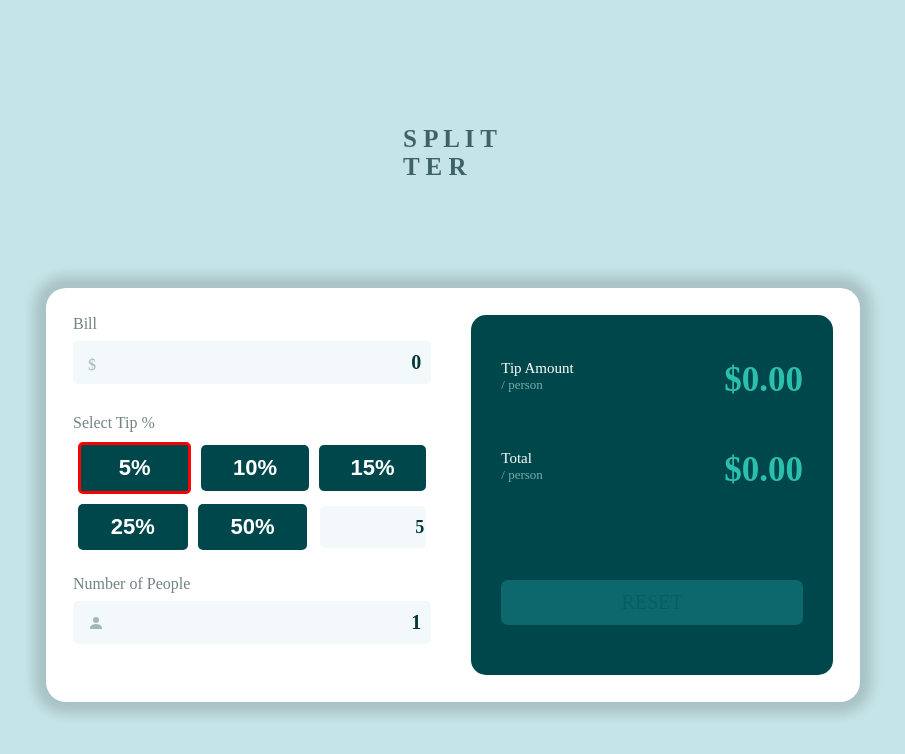
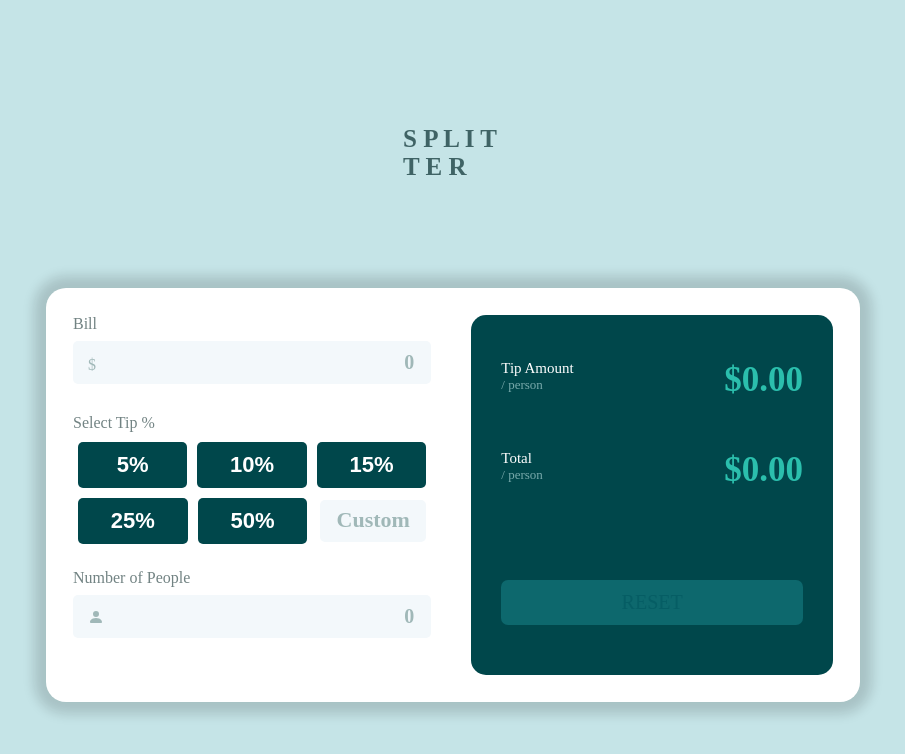
Before and after one commit to BRYANSFM/PAGOS-PROPINAS, a React (Create React App) app: page / in a window 1280 px wide. Shown: the top 754 px of the page, without its empty margins (187-1092 px from the left). Built offline with nearby package versions, Linux system fonts and the light colour scheme; the HTML template or start-up script is replaced by a standard one; a web font is replaced by a local one.

Commit message:
Bryan cambios

```diff
--- a/src/App.js
+++ b/src/App.js
@@ -9,16 +9,17 @@ import { useState } from "react";
 const formatNumber = (number) => parseFloat(number.toFixed(2))
 
 function App() {
-  const [bill, setBill] = useState(0);
-  const [selectedTip, setSelectedTip] = useState(5);
-  const [numberPeople, setNumberPeople] = useState(1);
+  const [bill, setBill] = useState('');
+  const [selectedTip, setSelectedTip] = useState('');
+  const [numberPeople, setNumberPeople] = useState('');
+
   const tip = bill ? formatNumber(bill * (selectedTip / 100)) : 0;
   const tipDividedByPerson = tip && numberPeople ? formatNumber(tip / numberPeople) : 0;
 
   function reset() {
-    setBill(0);
-    setSelectedTip(5);
-    setNumberPeople(0);
+    setBill('');
+    setSelectedTip('');
+    setNumberPeople('');
   }
 
   console.log({ selectedTip })
@@ -84,7 +85,7 @@ function App() {
               validacion_icono={true}
               onChange={(e) => setNumberPeople(parseInt(e.currentTarget.value))}
               ValorValue={numberPeople}
-              // labelError={CantidadPersonas > 0 || !CantidadPersonas ? "" : "Can't be zero"}
+              // labelError={numberPeople > 0 || !numberPeople ? "" : "Can't be zero"}
               identificadorInput={true}
 
             />
@@ -94,9 +95,7 @@ function App() {
           <ValoresCalcular
             nombre_de_pago="Tip Amount"
             // MontoPagar={CantidadPersonas >0 ? PorcientoPersona : 0}
-            MontoPagar={
-              tip
-            }
+            MontoPagar={tip}
           />
           <ValoresCalcular
             nombre_de_pago="Total"
--- a/src/componentes/Boton.js
+++ b/src/componentes/Boton.js
@@ -6,7 +6,7 @@ export function Boton({ amount, onClick, selectedTip }) {
     <button
       className="BotonPorciento"
       onClick={onClick}
-      style={{ border: selectedTip === amount ? '3px solid red' : 'inherit' }}
+      style={{ outline: selectedTip === amount ? '3px solid red' : 'inherit' }}
     >
       {amount}%
     </button>
--- a/src/componentes/Input.js
+++ b/src/componentes/Input.js
@@ -1,7 +1,6 @@
 import React from 'react';
 import "../hojas-de-estilo/Input.css"
 import { BsFillPersonFill } from "react-icons/bs";
-import { useState } from "react";
 
 export function Input({ label, validacion_icono, onChange, ValorValue, labelError = "", identificadorInput }) {
 
```
